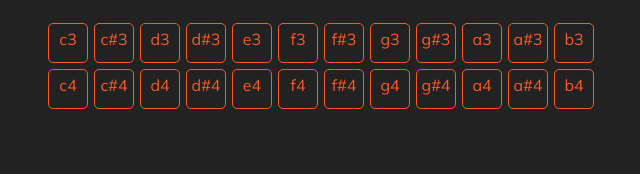
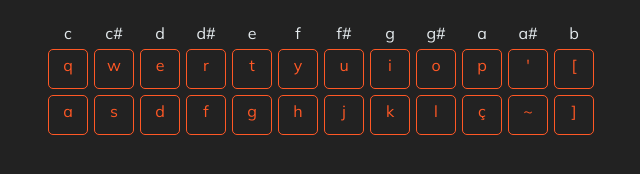
Before and after one commit to lghiggino/Synt, a plain HTML site: page public/index.html in a window 1280 px wide. Shown: the whole page, without its empty margins (319-959 px from the left). Drawn offline with nearby package versions, Linux system fonts and the light colour scheme.

Commit message:
polyphonic tone, and keyboard instructions

```diff
--- a/public/css/style.css
+++ b/public/css/style.css
@@ -40,11 +40,12 @@ h1{
   margin-bottom: 40px;
 }
 
-h2{
+h2, span{
   color: #e5ebee;
   font-size: 16px;
   line-height: 26px;
   margin: 0;
+  text-align: center;
 }
 
 p, label{
--- a/public/index.html
+++ b/public/index.html
@@ -35,30 +35,42 @@
         </section> -->
 
         <section id="keyboard">
-            <a id="c3" class="key">c3</a>
-            <a id="c#3" class="key">c#3</a>
-            <a id="d3" class="key">d3</a>
-            <a id="d#3" class="key">d#3</a>
-            <a id="e3" class="key">e3</a>
-            <a id="f3" class="key">f3</a>
-            <a id="f#3" class="key">f#3</a>
-            <a id="g3" class="key">g3</a>
-            <a id="g#3" class="key">g#3</a>
-            <a id="a3" class="key">a3</a>
-            <a id="a#3" class="key">a#3</a>
-            <a id="b3" class="key">b3</a>
-            <a id="c4" class="key">c4</a>
-            <a id="c#4" class="key">c#4</a>
-            <a id="d4" class="key">d4</a>
-            <a id="d#4" class="key">d#4</a>
-            <a id="e4" class="key">e4</a>
-            <a id="f4" class="key">f4</a>
-            <a id="f#4" class="key">f#4</a>
-            <a id="g4" class="key">g4</a>
-            <a id="g#4" class="key">g#4</a>
-            <a id="a4" class="key">a4</a>
-            <a id="a#4" class="key">a#4</a>
-            <a id="b4" class="key">b4</a>
+            <span>c </span>
+            <span>c# </span>
+            <span>d </span>
+            <span>d# </span>
+            <span>e </span>
+            <span>f </span>
+            <span>f# </span>
+            <span>g </span>
+            <span>g# </span>
+            <span>a </span>
+            <span>a# </span>
+            <span>b </span>
+            <a id="c3" class="key">q</a>
+            <a id="c#3" class="key">w</a>
+            <a id="d3" class="key">e</a>
+            <a id="d#3" class="key">r</a>
+            <a id="e3" class="key">t</a>
+            <a id="f3" class="key">y</a>
+            <a id="f#3" class="key">u</a>
+            <a id="g3" class="key">i</a>
+            <a id="g#3" class="key">o</a>
+            <a id="a3" class="key">p</a>
+            <a id="a#3" class="key">'</a>
+            <a id="b3" class="key">[</a>
+            <a id="c4" class="key">a</a>
+            <a id="c#4" class="key">s</a>
+            <a id="d4" class="key">d</a>
+            <a id="d#4" class="key">f</a>
+            <a id="e4" class="key">g</a>
+            <a id="f4" class="key">h</a>
+            <a id="f#4" class="key">j</a>
+            <a id="g4" class="key">k</a>
+            <a id="g#4" class="key">l</a>
+            <a id="a4" class="key">ç</a>
+            <a id="a#4" class="key">~</a>
+            <a id="b4" class="key">]</a>
             <!-- <a id="c5" class="key">c5</a> -->
         </section>
     </main>
--- a/public/javascript/index.js
+++ b/public/javascript/index.js
@@ -1,10 +1,9 @@
-const synth = new Tone.Synth().toDestination();
+const synth = new Tone.PolySynth(Tone.Synth).toDestination();
 const keys = document.querySelectorAll(".key")
 
 keys.forEach(key => {
     key.addEventListener("click", (e)=> {
-        console.log(e.target.id)
-        synth.triggerAttackRelease(e.target.id, "4an");
+        synth.triggerAttackRelease(e.target.id, "0.5an");
     })
 })
 
@@ -36,8 +35,9 @@ const keyboardMap = {
 }
 
 window.addEventListener("keydown", (e) => {
-    synth.triggerAttackRelease(keyboardMap[e.code], "16an")
+    synth.triggerAttackRelease(keyboardMap[e.code], "0.5an")
 })
+
 
 // const now = Tone.now()
 // // trigger the attack immediately
```
